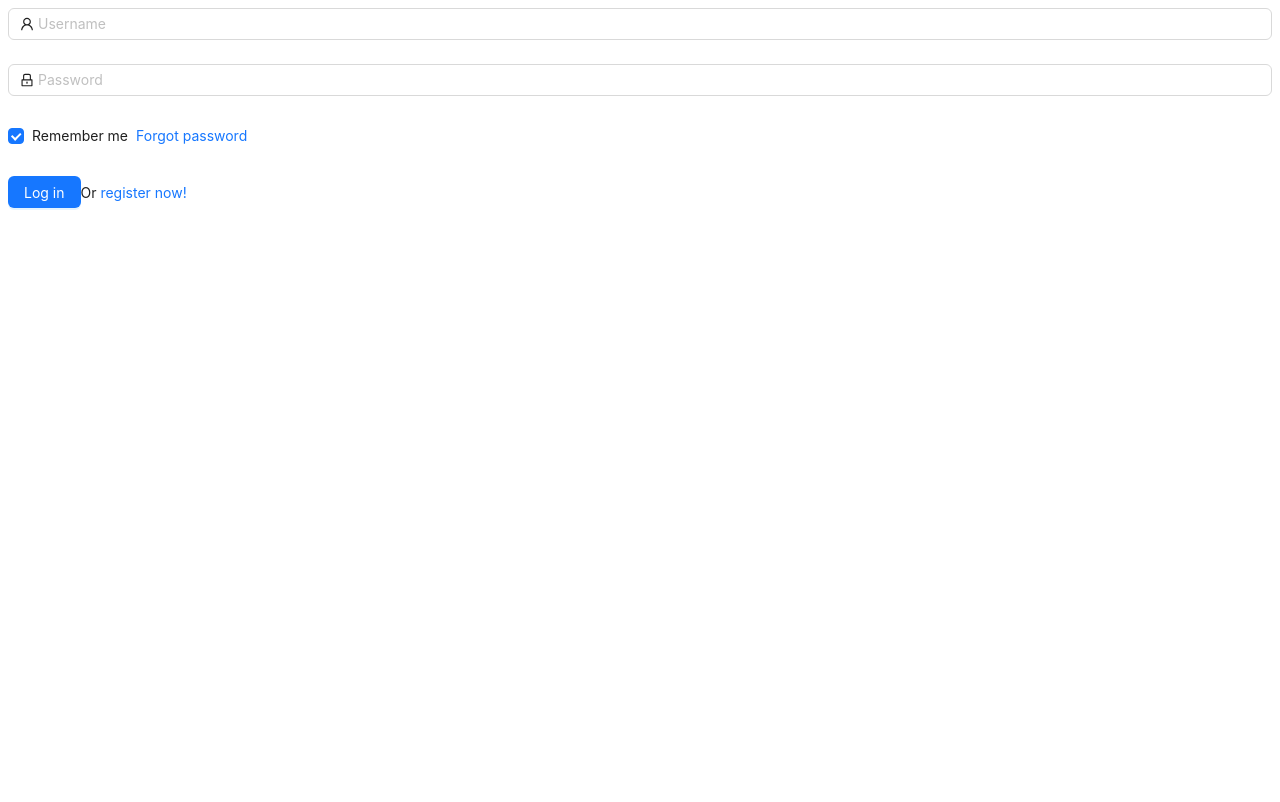
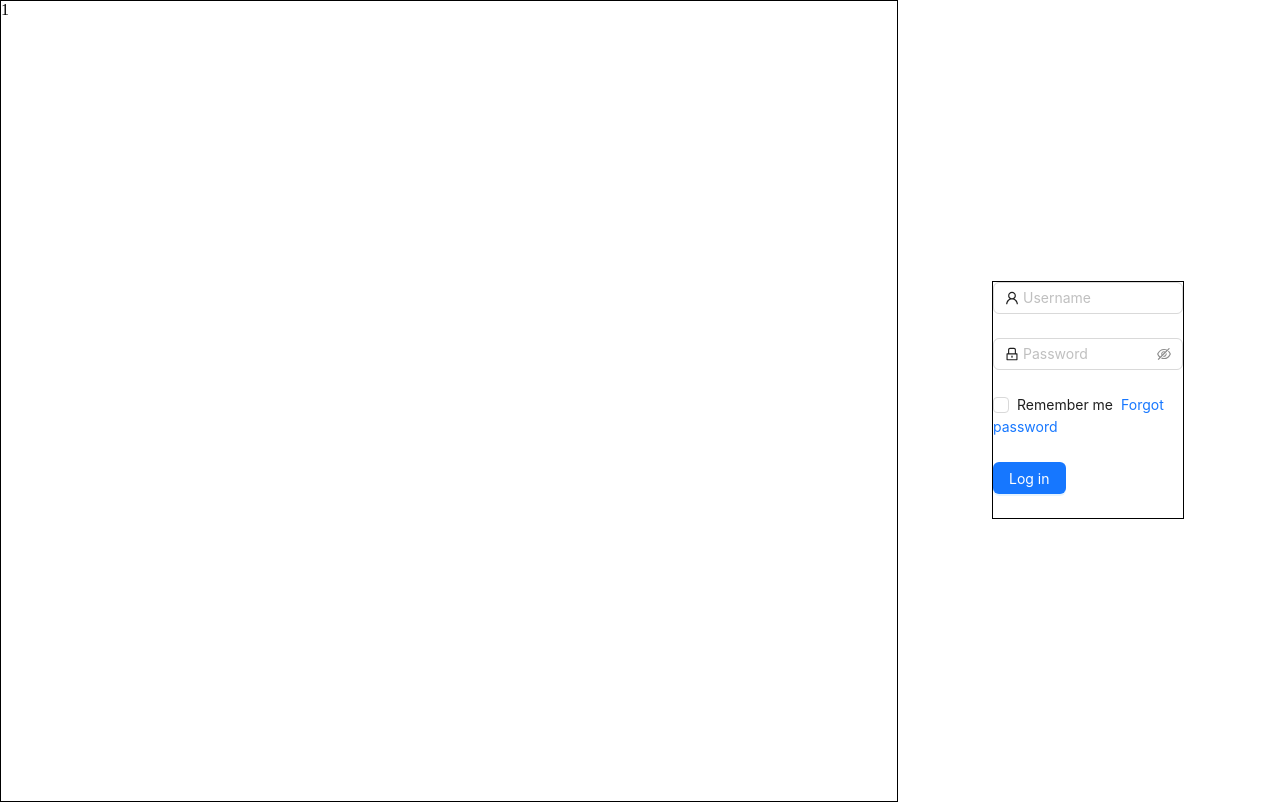
Before and after one commit to wimlim/AIbum, a React (Create React App) app in the folder code/frontend/: page /login in a window 1280 px wide. Built offline with nearby package versions, Linux system fonts and the light colour scheme.

Commit message:
test huawei cloud

```diff
--- a/code/frontend/src/AIbum_router.tsx
+++ b/code/frontend/src/AIbum_router.tsx
@@ -1,7 +1,6 @@
 /**
  * @fileoverview 项目路由配置
  * */
-import React from "react";
 import {createBrowserRouter} from "react-router-dom";
 import {LoginView} from "./view/loginView";
 
--- a/code/frontend/src/component/loginBox.tsx
+++ b/code/frontend/src/component/loginBox.tsx
@@ -11,51 +11,44 @@ interface LoginBosProps {
 
 }
 
+const LoginBoxStyle:React.CSSProperties={
+    position:"absolute",
+    top:"50%",
+    left:"50%",
+    transform:"translate(-50%,-50%)",
+    border:"1px solid black",
+}
+
 export const LoginBox:React.FC<LoginBosProps> = () => {
 
     const onFinish=(values:any)=>
     {
         console.log('Recieved values of form: ', values)
     }
-    return (
+    return(
         <Form
             name="normal_login"
-            className="login-form"
-            initialValues={{ remember: true }}
-            onFinish={onFinish}
+            style={LoginBoxStyle}
         >
-            <Form.Item
-                name="username"
-                rules={[{ required: true, message: 'Please input your Username!' }]}
-            >
-                <Input prefix={<UserOutlined className="site-form-item-icon" />} placeholder="Username" />
+            <Form.Item>
+                <Input prefix ={<UserOutlined/>} placeholder="Username"/>
             </Form.Item>
-            <Form.Item
-                name="password"
-                rules={[{ required: true, message: 'Please input your Password!' }]}
-            >
-                <Input
-                    prefix={<LockOutlined className="site-form-item-icon" />}
-                    type="password"
-                    placeholder="Password"
-                />
+            <Form.Item>
+                <Input.Password prefix={<LockOutlined/>} placeholder="Password"/>
             </Form.Item>
             <Form.Item>
                 <Form.Item name="remember" valuePropName="checked" noStyle>
                     <Checkbox>Remember me</Checkbox>
                 </Form.Item>
-
                 <a className="login-form-forgot" href="">
                     Forgot password
                 </a>
             </Form.Item>
-
             <Form.Item>
                 <Button type="primary" htmlType="submit" className="login-form-button">
                     Log in
                 </Button>
-                Or <a href="">register now!</a>
             </Form.Item>
         </Form>
-    );
+    )
 }
--- a/code/frontend/src/view/loginView.tsx
+++ b/code/frontend/src/view/loginView.tsx
@@ -8,8 +8,36 @@ import {LoginBox} from "../component/loginBox";
 interface LoginViewProps {
 
 }
+
+const leftStyle:React.CSSProperties={
+    width:"70%",
+    border:"1px solid black",
+    float:"left",
+    height:"100%",
+    position:"absolute",
+    top:0,
+    left:0,
+}
+
+const rightStyle:React.CSSProperties={
+    width:"30%",
+    float:'right',
+    height:"100%",
+    position:"absolute",
+    top:0,
+    right:0,
+
+}
+
 export const LoginView:React.FC<LoginViewProps> = () => {
     return (
-        <LoginBox/>
+        <>
+            <div style={leftStyle}>
+                1
+            </div>
+            <div style={rightStyle}>
+                <LoginBox/>
+            </div>
+        </>
     )
 }
```
